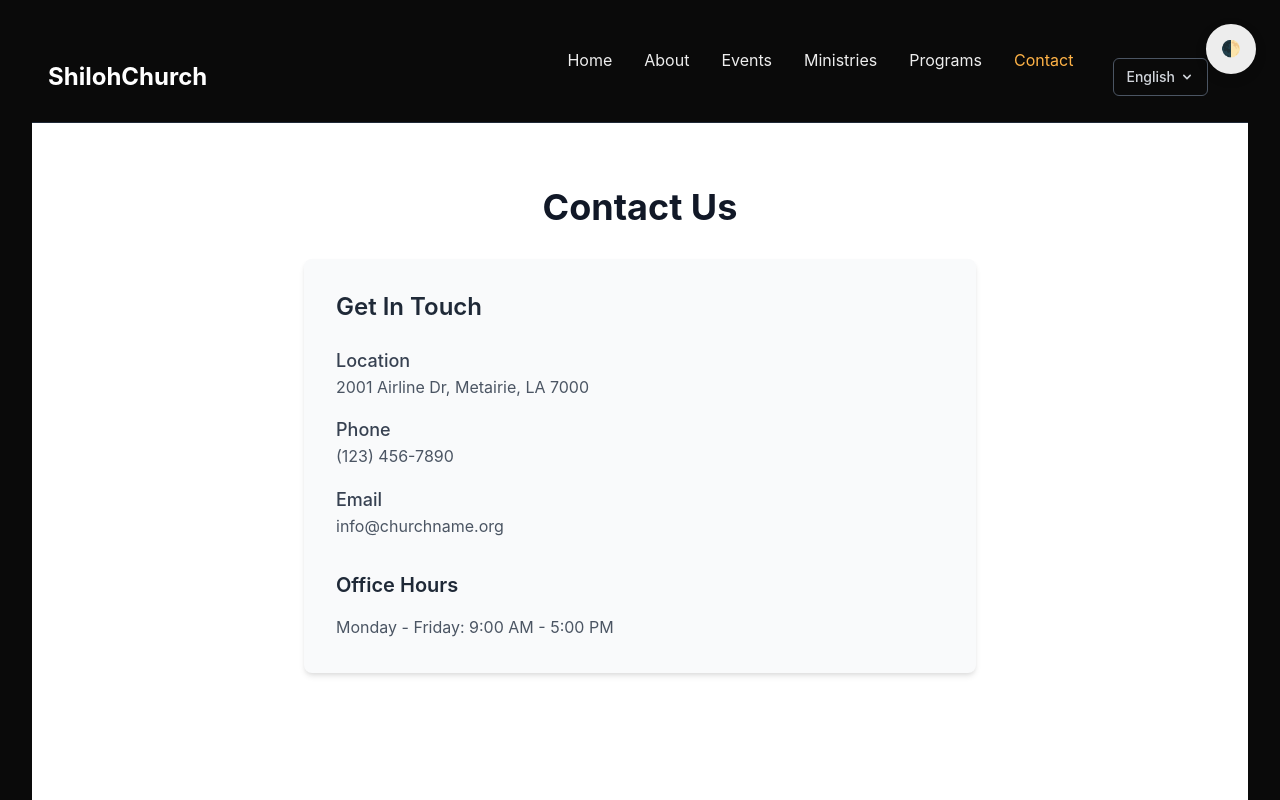
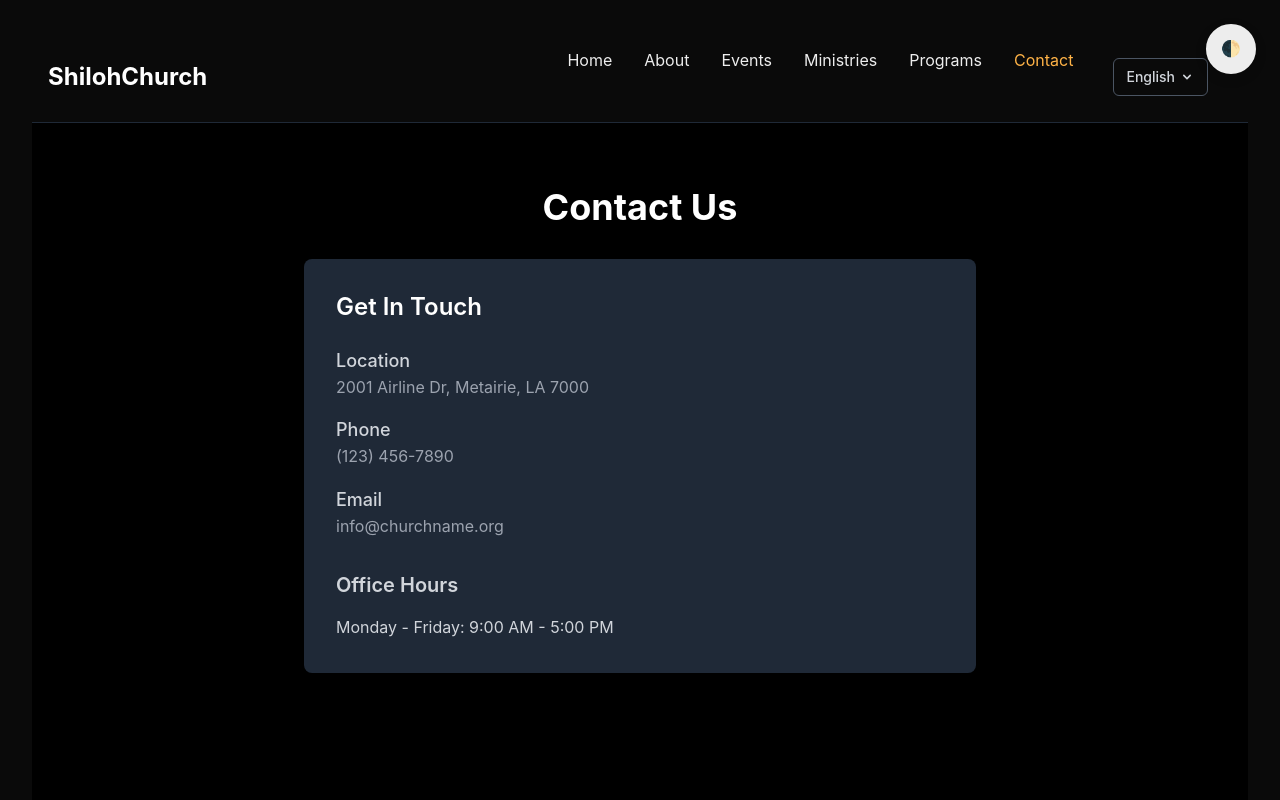
Before and after one commit to Hermii1/church-website, a Next.js app: page /contact in a window 1280 px wide. Shown: the top 800 px of the page. Built offline with nearby package versions, Linux system fonts and the light colour scheme.

Commit message:
updated dailyquotes

```diff
--- a/src/locals/en.json
+++ b/src/locals/en.json
@@ -9,7 +9,7 @@
     "contact": "Contact"
   },
   "home": {
-    "welcome": "Building stronger connections through worship",
+    "welcome": "Building Stronger Connections Through Worship",
     "subtitle": "Experience unity and faith as we come together in worship strengthening our bond with God and one another in love and grace.",
     "joinButton": "Join Church",
     "dailyQuote": "Daily Inspiration",
--- a/src/pages/contact.tsx
+++ b/src/pages/contact.tsx
@@ -8,33 +8,33 @@ export default function Contact() {
         <meta name="description" content="Get in touch with Church Name" />
       </Head>
 
-      <div className="min-h-screen bg-white py-16">
+      <div className="min-h-screen bg-black py-16">
         <div className="container mx-auto px-4">
-          <h1 className="text-4xl font-bold text-center mb-8 text-gray-900">Contact Us</h1>
+          <h1 className="text-4xl font-bold text-center mb-8 text-white">Contact Us</h1>
 
-          <div className="max-w-2xl mx-auto bg-gray-50 p-8 rounded-lg shadow-md">
-            <h2 className="text-2xl font-semibold mb-6 text-gray-800">Get In Touch</h2>
+          <div className="max-w-2xl mx-auto bg-gray-800 p-8 rounded-lg shadow-md">
+            <h2 className="text-2xl font-semibold mb-6 text-white">Get In Touch</h2>
 
             <div className="space-y-4">
               <div>
-                <h3 className="text-lg font-medium text-gray-700">Location</h3>
-                <p className="text-gray-600">2001 Airline Dr, Metairie, LA 7000</p>
+                <h3 className="text-lg font-medium text-gray-300">Location</h3>
+                <p className="text-gray-400">2001 Airline Dr, Metairie, LA 7000</p>
               </div>
 
               <div>
-                <h3 className="text-lg font-medium text-gray-700">Phone</h3>
-                <p className="text-gray-600">(123) 456-7890</p>
+                <h3 className="text-lg font-medium text-gray-300">Phone</h3>
+                <p className="text-gray-400">(123) 456-7890</p>
               </div>
 
               <div>
-                <h3 className="text-lg font-medium text-gray-700">Email</h3>
-                <p className="text-gray-600">info@churchname.org</p>
+                <h3 className="text-lg font-medium text-gray-300">Email</h3>
+                <p className="text-gray-400">info@churchname.org</p>
               </div>
             </div>
 
             <div className="mt-8">
-              <h3 className="text-xl font-semibold mb-4 text-gray-800">Office Hours</h3>
-              <p className="text-gray-600">Monday - Friday: 9:00 AM - 5:00 PM</p>
+              <h3 className="text-xl font-semibold mb-4 text-gray-300">Office Hours</h3>
+              <p className="text-gray-300">Monday - Friday: 9:00 AM - 5:00 PM</p>
             </div>
           </div>
         </div>
```
Also changed, not shown: src/components/home/DailyQuote.tsx (+18 -18 lines).
